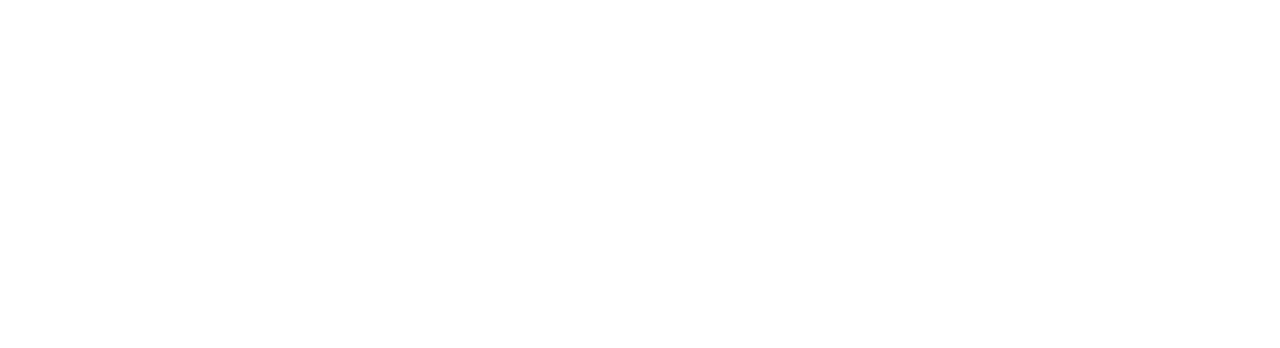
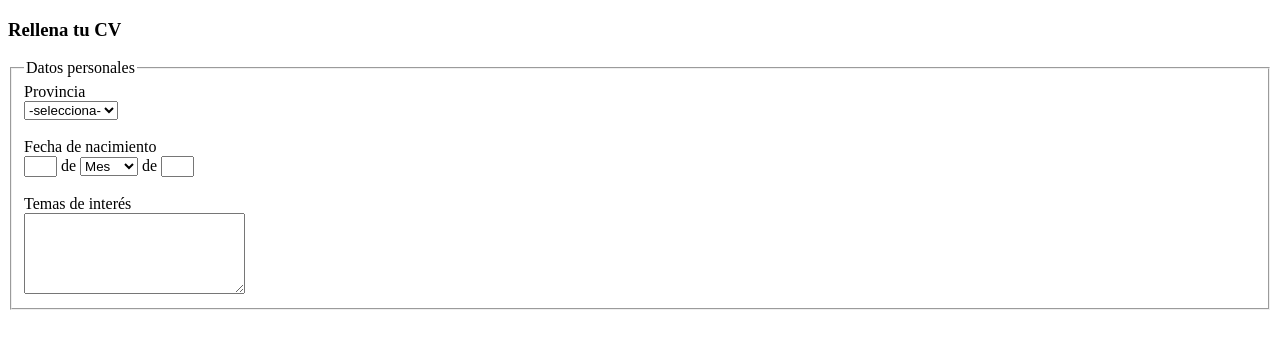
Before and after one commit to ramon12134/AplicacionesWeb_SMIRRamon, a plain HTML site: page Ejercicio_40.html in a window 1280 px wide. Drawn offline with Linux system fonts and the light colour scheme.

Commit message:
asdsadsa

```diff
--- a/Ejercicio_40.html
+++ b/Ejercicio_40.html
@@ -11,6 +11,32 @@
     <meta name="generator" content="VSCode">
 </head>
 <body>
-
+    <h3>Rellena tu CV</h3>
+    <form action="./Ejemplo_Color1.html">
+        <fieldset>
+            <legend>Datos personales</legend>
+            <label for="">
+                Provincia<br>
+                <select>
+                    <option disabled selected>-selecciona-</option>
+                </select>
+            </label>
+            <br><br>
+            <label for="">
+                Fecha de nacimiento<br>
+                <input type="text" size="1"> de
+                <select>
+                    <option disabled selected>Mes</option>
+                    <option value="1">Enero</option>
+                </select> de
+                <input type="text" size="1">
+            </label>
+            <br><br>
+            <label for="">
+                Temas de interés<br>
+                <textarea rows="5" cols="25"></textarea>
+            </label>
+        </fieldset>
+    </form>
 </body>
 </html>
```
Also changed, not shown: Ejercicio_86.html (+5 -5 lines), Ejercicio_87.html (added, +19 -0 lines).
